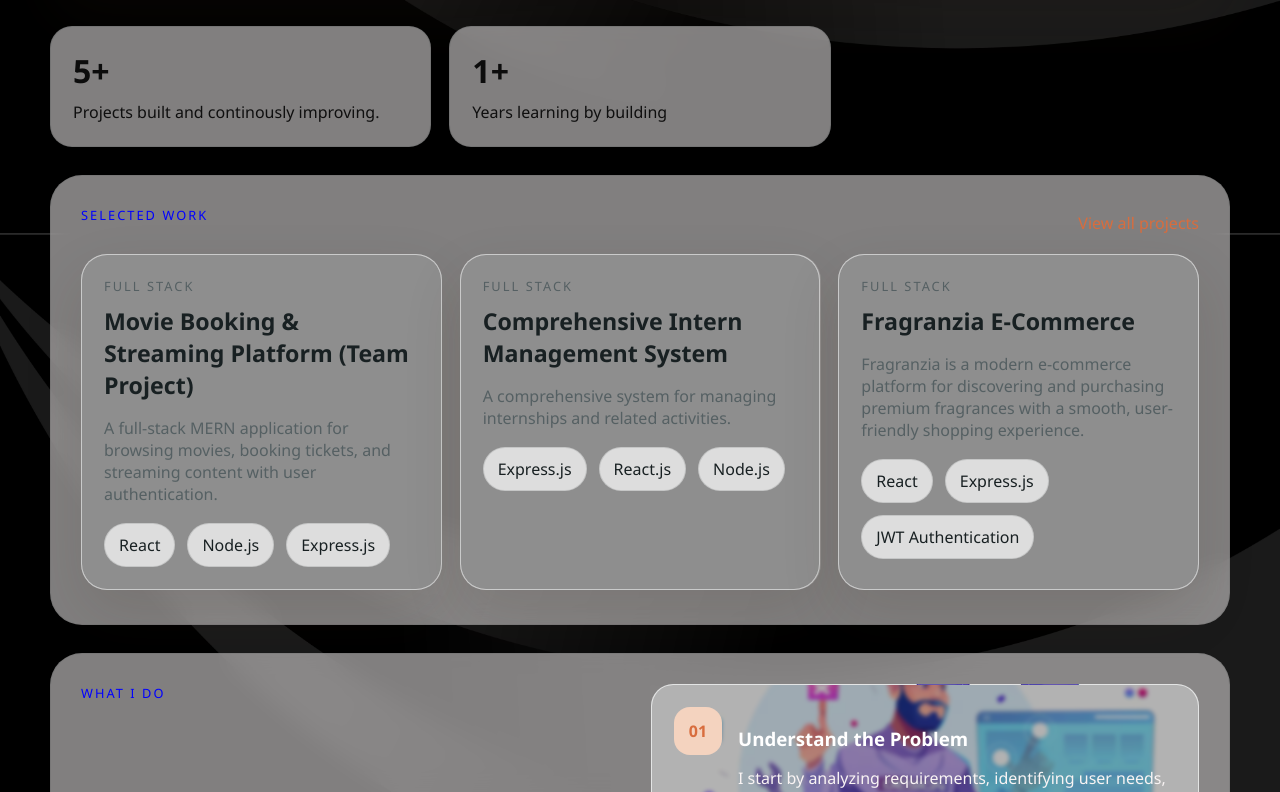
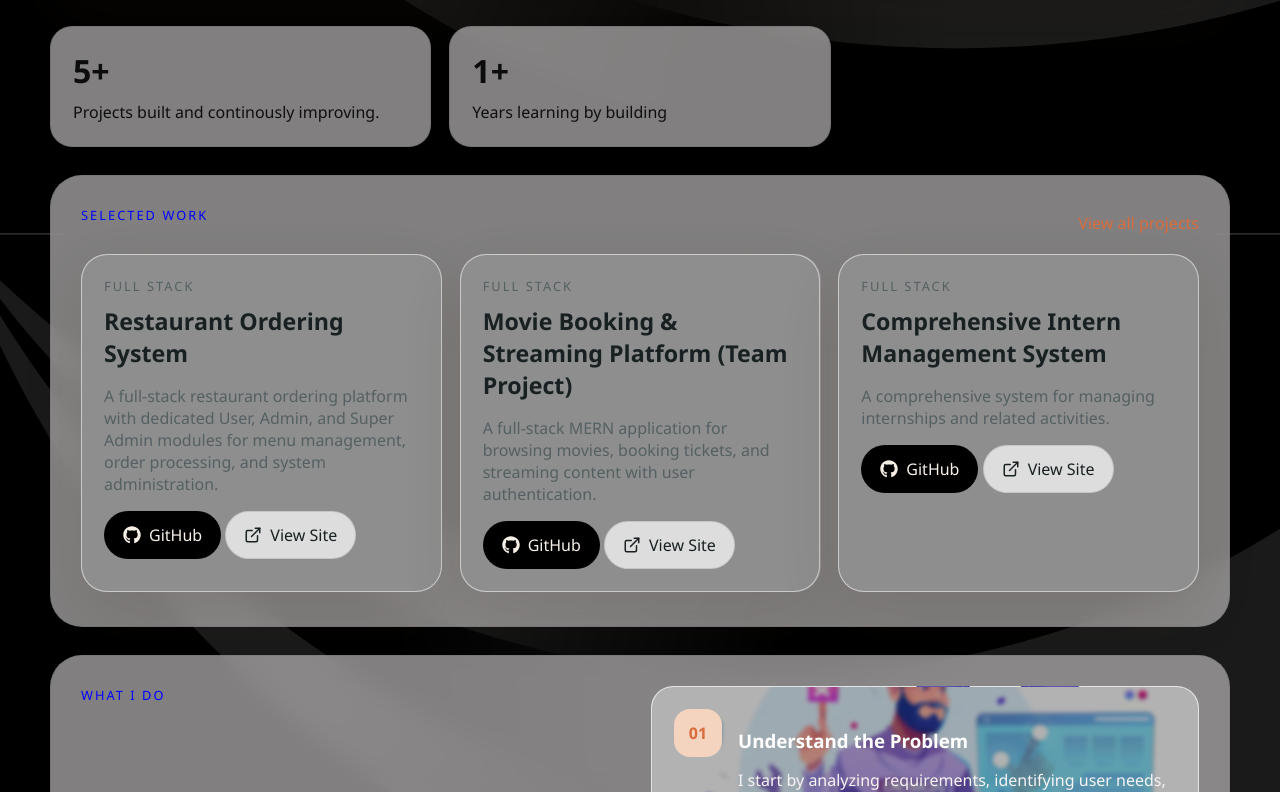
Before and after one commit to shehinfarook/portfolio, a React (Vite) app: page / in a window 1280 px wide. Shown: the part 566-1358 px from the top of the page. Built offline with nearby package versions, Linux system fonts and the light colour scheme.

Commit message:
add git hub button

```diff
--- a/package.json
+++ b/package.json
@@ -14,6 +14,7 @@
     "framer-motion": "^12.38.0",
     "react": "^19.2.4",
     "react-dom": "^19.2.4",
+    "react-icons": "^5.6.0",
     "react-router-dom": "^7.14.1",
     "tailwindcss": "^4.2.4"
   },
--- a/src/components/ProjectCard.jsx
+++ b/src/components/ProjectCard.jsx
@@ -1,4 +1,6 @@
 import { Link } from "react-router-dom";
+import { FaGithub } from "react-icons/fa";
+import { FiExternalLink } from "react-icons/fi";
 
 const ProjectCard = ({ project }) => {
   return (
@@ -11,12 +13,30 @@ const ProjectCard = ({ project }) => {
         <p className="eyebrow">{project.category}</p>
         <h3>{project.title}</h3>
         <p>{project.summary}</p>
-        <ul className="chip-row">
+        {
+
+        /* <ul className="chip-row">
           {project.stack.slice(0, 3).map((item) => (
             <li key={item}>{item}</li>
           ))}
-        </ul>
-      </div>
+        </ul> */}
+        {
+          <div className="flex gap-3 pb-6 px-6">
+            <a href={project.github} target="_blank" rel="noopener noreferrer" className="button button--primary flex items-center"   onClick={(e) => {
+    e.stopPropagation();
+  }}>
+            <div className="github-icon"><FaGithub size={18}/></div>   GitHub
+            </a> {""}
+            <a href={project.view_site} target="_blank" rel="noopener noreferrer" className="button button--secondary flex items-center"
+            onClick={(e) => {e.stopPropagation();
+            }}>
+             <div className="external-link"><FiExternalLink size={18} /></div>   View Site
+            </a>
+          </div>
+        }
+            </div>
+
+
     </Link>
   );
 };
--- a/src/data/projects.js
+++ b/src/data/projects.js
@@ -1,4 +1,39 @@
 export const projects = [
+  {
+id: "restaurant-ordering-system",
+title: "Restaurant Ordering System",
+category: "Full Stack",
+year: "2026",
+
+summary:
+"A full-stack restaurant ordering platform with dedicated User, Admin, and Super Admin modules for menu management, order processing, and system administration.",
+
+description:
+"Developed a full-stack restaurant ordering system featuring three user roles: Customer, Admin, and Super Admin. Customers can browse menus, add items to their cart, and place orders, while administrators can manage menus, monitor orders, and oversee platform operations through dedicated dashboards.",
+
+stack: ["React", "Node.js", "Express.js", "MongoDB"],
+
+metrics: [
+"Role-based access control for Users, Admins, and Super Admins",
+"Efficient order placement and management workflow",
+"Centralized dashboard for menu and order administration"
+],
+
+challenge:
+"Designing a scalable system that provides a smooth ordering experience for customers while offering efficient management tools for administrators.",
+
+solution:
+"Built a responsive React frontend and a RESTful backend using Node.js, Express.js, and MongoDB. Implemented role-based authentication, order management features, and centralized administrative controls.",
+
+outcome:
+"Successfully delivered a scalable restaurant management platform that simplifies online ordering, improves operational efficiency, and provides a seamless user experience.",
+
+linkLabel: "View Project",
+
+github: "https://github.com/shehinfarook/hotel_management",
+view_site: "https://hotel-management-higi1pnlk-shehin-farooks-projects.vercel.app"
+
+},
   {
     id: "movie-streaming-platform",
     title: "Movie Booking & Streaming Platform (Team Project)",
@@ -104,4 +139,5 @@ metrics: [
 
   linkLabel: "View project",
 },
+
 ];
--- a/src/pages/ProjectDetail.jsx
+++ b/src/pages/ProjectDetail.jsx
@@ -1,6 +1,8 @@
 import { Link, useParams } from "react-router-dom";
 import CTA from "../components/CTA";
 import { projects } from "../data/projects";
+import { FaGithub } from "react-icons/fa";
+import { FiExternalLink } from "react-icons/fi";
 
 const ProjectDetail = () => {
   const { id } = useParams();
@@ -30,6 +32,15 @@ const ProjectDetail = () => {
           {project.stack.map((item) => (
             <li key={item}>{item}</li>
           ))}
+          <br />
+          <div className="flex gap-3 pb-6 px-6">
+            <a href={project.github} target="_blank" rel="noopener noreferrer" className="button button--primary">
+            <div className="github-icon"><FaGithub size={18}/></div>   GitHub
+            </a> {""}
+            <a href={project.view_site} target="_blank" rel="noopener noreferrer" className="button button--secondary">
+             <div className="external-link"><FiExternalLink size={18} /></div>   View Site
+            </a>
+          </div>
         </ul>
       </section>
 
--- a/src/pages/Projects.jsx
+++ b/src/pages/Projects.jsx
@@ -42,12 +42,12 @@ const Projects = () => {
       </section>
 
       <section className="content-section split-layout">
-        <article className="glass-card">
+        {/* <article className="glass-card">
           <p className="eyebrow">What these projects highlight</p>
           <h3>Structured thinking, efficient systems, and production-ready solutions.</h3>
-        </article>
-        <article className="glass-card">
-          <p className="muted-copy">
+        </article> */}
+        <article className="glass-card project-last">
+          <p className="muted-copy ">
             Each project reflects my approach to full-stack development, combining frontend clarity with backend performance, API design, and scalable data handling.
           </p>
         </article>
--- a/src/style/Global.css
+++ b/src/style/Global.css
@@ -68,6 +68,14 @@ textarea {
   border-radius: 16px;
   transition: transform 0.3s ease, box-shadow 0.3s ease;
 }
+
+.github-icon, .external-link {
+  display: inline-flex;
+  align-items: center;
+  gap: 6px;
+  padding-right: 8px;
+}
+
 
 .process-card:hover {
   /* transform: translateY(-4px); */
```
Also changed, not shown: 1 other file (tests, documents, lock files or other folders).
